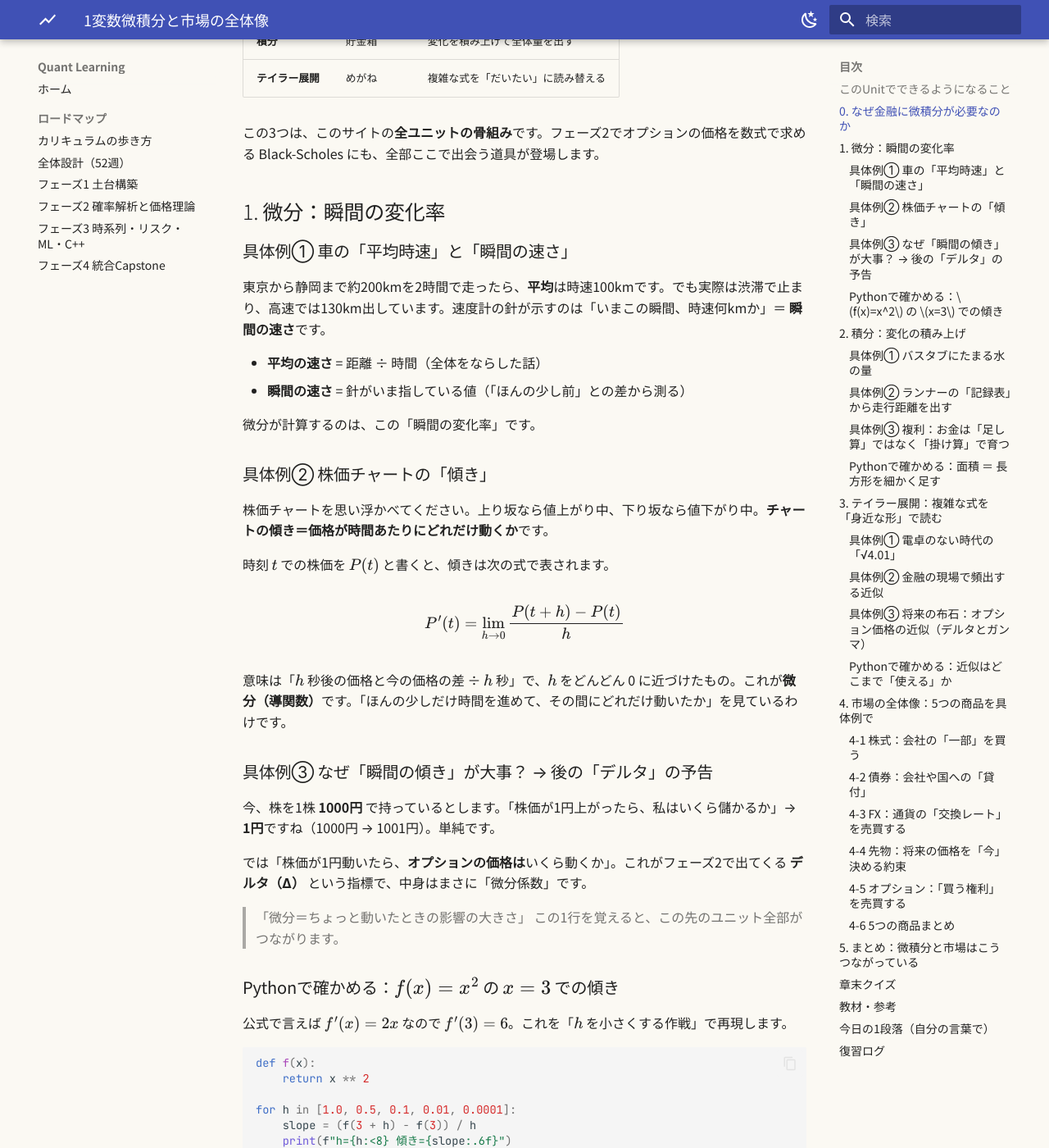
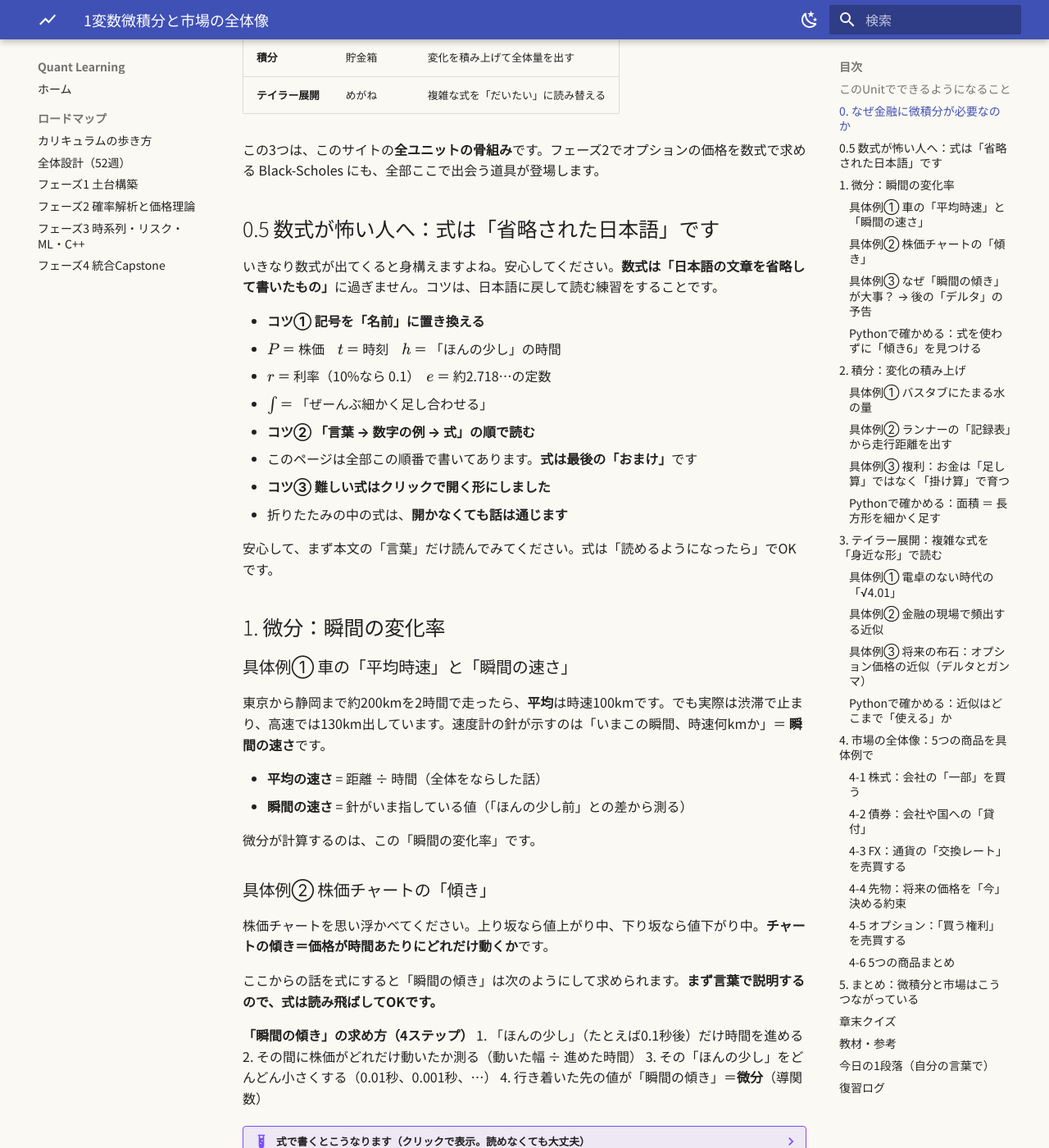
Before and after one commit to masayukiyamazaki0601/quant-learning-site, an MkDocs documentation site: the page built from docs/units/p1/p1-02.md, in a window 1280 px wide and 1400 px high, scrolled down 808 px. Shown: the whole window at 82% size. Built offline with MkDocs 1.6.1 and Material for MkDocs 9.7.7, drawn with Linux system fonts in a browser that asks for light colours; some of the changed text lies outside the part shown.

Commit message:
p1-02 改訂: 数式アレルギー対応（式の折りたたみ化・言葉での説明を先行）

````diff
--- a/docs/units/p1/p1-02.md
+++ b/docs/units/p1/p1-02.md
@@ -2,8 +2,8 @@
 
 > フェーズ1 ・ 第2週（p1-02）／ 微分・積分・テイラー展開を「市場の具体例」で身につけ、株式・債券・FX・先物・オプションの全体像をつかむ週
 
-!!! success "状態：公開中（第1版）"
-    初版を公開しました。学習を進めながら、自分の言葉で書き換えて育てていきます。
+!!! success "状態：公開中（第2版）"
+    数式アレルギー対応版です。大きな式はクリックで開く形にし、**言葉での説明を先に**置きました。読みながらどんどん育てていきます。
 
 ## このUnitでできるようになること
 
@@ -25,6 +25,21 @@
 
 この3つは、このサイトの**全ユニットの骨組み**です。フェーズ2でオプションの価格を数式で求める Black-Scholes にも、全部ここで出会う道具が登場します。
 
+## 0.5 数式が怖い人へ：式は「省略された日本語」です
+
+いきなり数式が出てくると身構えますよね。安心してください。**数式は「日本語の文章を省略して書いたもの」**に過ぎません。コツは、日本語に戻して読む練習をすることです。
+
+- **コツ① 記号を「名前」に置き換える**
+  - \(P\) ＝ 株価　\(t\) ＝ 時刻　\(h\) ＝ 「ほんの少し」の時間
+  - \(r\) ＝ 利率（10%なら 0.1）　\(e\) ＝ 約2.718…の定数
+  - \(\int\) ＝ 「ぜーんぶ細かく足し合わせる」
+- **コツ② 「言葉 → 数字の例 → 式」の順で読む**
+  - このページは全部この順番で書いてあります。**式は最後の「おまけ」**です
+- **コツ③ 難しい式はクリックで開く形にしました**
+  - 折りたたみの中の式は、**開かなくても話は通じます**
+
+安心して、まず本文の「言葉」だけ読んでみてください。式は「読めるようになったら」でOKです。
+
 ## 1. 微分：瞬間の変化率
 
 ### 具体例① 車の「平均時速」と「瞬間の速さ」
@@ -40,13 +55,28 @@
 
 株価チャートを思い浮かべてください。上り坂なら値上がり中、下り坂なら値下がり中。**チャートの傾き＝価格が時間あたりにどれだけ動くか**です。
 
-時刻 \(t\) での株価を \(P(t)\) と書くと、傾きは次の式で表されます。
+ここからの話を式にすると「瞬間の傾き」は次のようにして求められます。**まず言葉で説明するので、式は読み飛ばしてOKです。**
 
-\[
-P'(t) = \lim_{h \to 0} \frac{P(t+h) - P(t)}{h}
-\]
+**「瞬間の傾き」の求め方（4ステップ）**
+1. 「ほんの少し」（たとえば0.1秒後）だけ時間を進める
+2. その間に株価がどれだけ動いたか測る（動いた幅 ÷ 進めた時間）
+3. その「ほんの少し」をどんどん小さくする（0.01秒、0.001秒、…）
+4. 行き着いた先の値が「瞬間の傾き」＝**微分**（導関数）
 
-意味は「\(h\) 秒後の価格と今の価格の差 ÷ \(h\) 秒」で、\(h\) をどんどん 0 に近づけたもの。これが**微分（導関数）**です。「ほんの少しだけ時間を進めて、その間にどれだけ動いたか」を見ているわけです。
+??? example "式で書くとこうなります（クリックで表示。読めなくても大丈夫）"
+    時刻 \(t\) での株価を \(P(t)\) と書きます。すると
+
+    \[
+    P'(t) = \lim_{h \to 0} \frac{P(t+h) - P(t)}{h}
+    \]
+
+    読み方の順番は：
+    - 分子 \(P(t+h)-P(t)\) …「\(h\) 秒後の株価 − 今の株価」＝ 動いた幅
+    - 分母 \(h\) … 進めた時間
+    - \(\lim\) …「\(h\) を 0 に近づける」という記号
+    - つまり全体で「時間を限界まで細かくしたときの、1秒あたりの動き」
+
+**結論：「微分＝ちょっとだけ進めて、どれだけ動いたかを測る」それだけのことです。**
 
 ### 具体例③ なぜ「瞬間の傾き」が大事？ → 後の「デルタ」の予告
 
@@ -57,9 +87,9 @@ P'(t) = \lim_{h \to 0} \frac{P(t+h) - P(t)}{h}
 > 「微分＝ちょっと動いたときの影響の大きさ」
 > この1行を覚えると、この先のユニット全部がつながります。
 
-### Pythonで確かめる：\(f(x)=x^2\) の \(x=3\) での傾き
+### Pythonで確かめる：式を使わずに「傾き6」を見つける
 
-公式で言えば \(f'(x)=2x\) なので \(f'(3)=6\)。これを「\(h\) を小さくする作戦」で再現します。
+いま知りたいのは「\(f(x)=x^2\) の、\(x=3\) という場所の傾き」。答えは6になることが知られていますが、今回は**微分の公式を使わず**、「\(h\) を小さくする実験」だけで見つけてみます。
 
 ```python
 def f(x):
@@ -97,13 +127,18 @@ h=0.0001    傾き=6.000100
 
 「刻々と変わる量を、時間で積み上げて総量を出す」のが **積分** です。
 
-時刻 \(t\) の瞬間の水量変化（毎分L）を \(v(t)\) と書くと、\(a\) 分から \(b\) 分までの総量は
+**言葉で言うと**：「瞬間ごとの値（たとえば1秒ごとの水量）」をぜーんぶ細かく足し合わせて、「全体でどれだけになったか」を出すこと。グラフで言えば「曲線の下の面積」です。バスタブなら「1秒ごとにたまる水の量を全部足す」＝「たまった水の総量」ですね。
 
-\[
-\int_a^b v(t)\,dt
-\]
+??? example "式で書くとこうなります（クリックで表示）"
+    瞬間の水量変化を \(v(t)\)（時刻 \(t\) での1分あたりの水量）と書くと、\(a\) 分から \(b\) 分までの総量は
 
-この記号 \(\int\) は「Σ（シグマ）の極限版」です。つまり**足し算を無限に細かくして足し合わせる**こと。グラフで言えば「曲線の下の面積」です。
+    \[
+    \int_a^b v(t)\,dt
+    \]
+
+    - \(\int\) …「ぜーんぶ足し合わせる」という記号（足し算Σを極限まで細かくした版）
+    - \(a\) と \(b\) …足し始めと足し終わりの時刻
+    - \(dt\) …「時間の1区切りぶん」の目印（今は深く考えなくてOK）
 
 ### 具体例② ランナーの「記録表」から走行距離を出す
 
@@ -120,17 +155,24 @@ h=0.0001    傾き=6.000100
 
 ### 具体例③ 複利：お金は「足し算」ではなく「掛け算」で育つ
 
-100円が1年で10%増えると110円。2年目も10%増えると 110 × 1.1 = **121円**です（100+10+10=120円ではない！）。つまり金額の成長は
+100円が1年で10%増えると110円。2年目も10%増えると 110 × 1.1 = **121円**です（100+10+10=120円ではない！）。
 
-\[
-\text{元本} \times (1+r)^t
-\]
+**言葉で言うと**：お金の増え方は「今の金額 × 利率」の繰り返し。1年目は「100円 × 1.1」、2年目は「その結果の110円 × 1.1」というように、**前の年の答えに毎回かけ算していく**イメージです。
 
-この「毎期、今の金額に利率を掛けていく」動きを**ものすごく細かい期間**でやると、自然対数の底 \(e\) が登場し、式は \(\text{元本} \times e^{rt}\) に近づきます（パート3で実験します）。積分は、この「連続的に成長するお金」を正確に扱うための道具です。
+??? example "式で書くとこうなります（クリックで表示）"
+    \[
+    \text{元本} \times (1+r)^t
+    \]
+
+    - \(r\) …利率（10%なら 0.1）
+    - \(t\) …年数
+    - \((1+r)^t\) …「1.1 を t回かける」の意味
+
+この「毎期、今の金額に利率を掛けていく」動きを**ものすごく細かい期間**（1年を1万回に分割するイメージ）でやると、特別な定数 \(e\)（約2.718）が登場します。**積分は「連続的に育つお金」を数えるときに役立つ道具**、ぐらいの理解でまずは十分です。
 
 ### Pythonで確かめる：面積 ＝ 長方形を細かく足す
 
-\(f(x)=x^2\) を 0 から 1 まで積分すると \(\int_0^1 x^2 dx = \frac{1}{3} \approx 0.3333\) になります。これを長方形の足し算で再現します。
+さっきの「曲線の下の面積」を、実際に計算機で測ってみましょう。例として「\(f(x)=x^2\) という曲線の、0 から 1 までの面積」を使います。この面積は**ちょうど 1/3 = 0.3333…**になることが分かっています。面積を「細かい長方形の集まり」で代用して、どれだけ正確に 1/3 に近づくかを見てみます。
 
 ```python
 def f(x):
@@ -167,13 +209,16 @@ for n in [2, 10, 100, 1000]:
 
 \(\sqrt{4.01}\) を暗算しろ、と言われたらどうしますか？ \(\sqrt{4}=2\) は分かる。テイラー展開は「**基準点（ここでは 4）の近くでは、複雑な関数を多項式（足し算・掛け算だけの式）でだいたい表せる**」という発想です。
 
-一番有名な例が指数関数です。\(x\) が 0 に近いとき、
+一番有名な例が「指数関数 \(e^x\)」です（\(e\) は約2.718…という特別な定数。さっきの複利と深い関係があります）。
 
-\[
-e^x \approx 1 + x + \frac{x^2}{2}
-\]
+**言葉で言うと**：\(x\) が小さいとき、複雑な \(e^x\) は「1 ＋ x ＋（xを2回かけて半分にしたもの）」という、**簡単な足し算・掛け算だけで書けてしまう**。
 
-\(x=0.05\) を入れると、右辺は \(1 + 0.05 + 0.00125 = 1.05125\)。本当の値は \(e^{0.05} = 1.051271\dots\)。ほぼ一致しています。
+??? example "式で書くとこうなります（クリックで表示）"
+    \[
+    e^x \approx 1 + x + \frac{x^2}{2}
+    \]
+
+実際に数字を入れてみましょう。\(x=0.05\) なら、右辺は \(1 + 0.05 + 0.00125 = 1.05125\)。本当の値 \(e^{0.05}=1.051271\dots\) と**ほぼ一致**します（誤差0.00002）。「難しい式が、簡単な式にすっと置き換わる」——これがテイラー展開の気持ちです。
 
 ### 具体例② 金融の現場で頻出する近似
 
@@ -189,13 +234,18 @@ e^x \approx 1 + x + \frac{x^2}{2}
 
 ### 具体例③ 将来の布石：オプション価格の近似（デルタとガンマ）
 
-フェーズ2で学ぶ Black-Scholes の価格式は、正直かなり複雑です。実務では「株価が少し動いたらオプション価格はいくら動くか」を知りたいのですが、テイラー展開の考え方を使うと
+フェーズ2で学ぶ Black-Scholes の価格式は、正直かなり複雑です。実務では「株価が1円動いたら、オプション価格はいくら動く？」を知りたい場面がたくさんあります。テイラー展開の考え方を使うと、こんなふうに説明できます。
 
-\[
-\text{価格の変化} \approx \text{デルタ} \times (\text{株価の変化}) + \frac{1}{2}\,\text{ガンマ} \times (\text{株価の変化})^2
-\]
+**言葉で言うと**：
+1. 株価の動きが小さいうちは「**デルタ（感度）× 株価の動き**」でだいたい分かる
+2. もっと正確にしたいときは「**ガンマ ×（動きの2乗）**」の補正を足す
 
-と書けます。**デルタはテイラー展開の1次の係数、ガンマは2次の係数**です。つまり今学んでいる近似の考え方が、そのままプロのヘッジ手法の土台になっています。
+??? example "式で書くとこうなります（クリックで表示）"
+    \[
+    \text{価格の変化} \approx \text{デルタ} \times (\text{株価の変化}) + \frac{1}{2}\,\text{ガンマ} \times (\text{株価の変化})^2
+    \]
+
+**デルタはテイラー展開の1次の係数、ガンマは2次の係数**です。今の「近似」の感覚が、そのままプロのヘッジ手法の土台になっています。細かい話はフェーズ2でゆっくりやるので、今は**「複雑な式も“メインの影響 ＋ おまけの補正”に分解できる」**というイメージだけでOKです。
 
 ### Pythonで確かめる：近似はどこまで「使える」か
 
````
